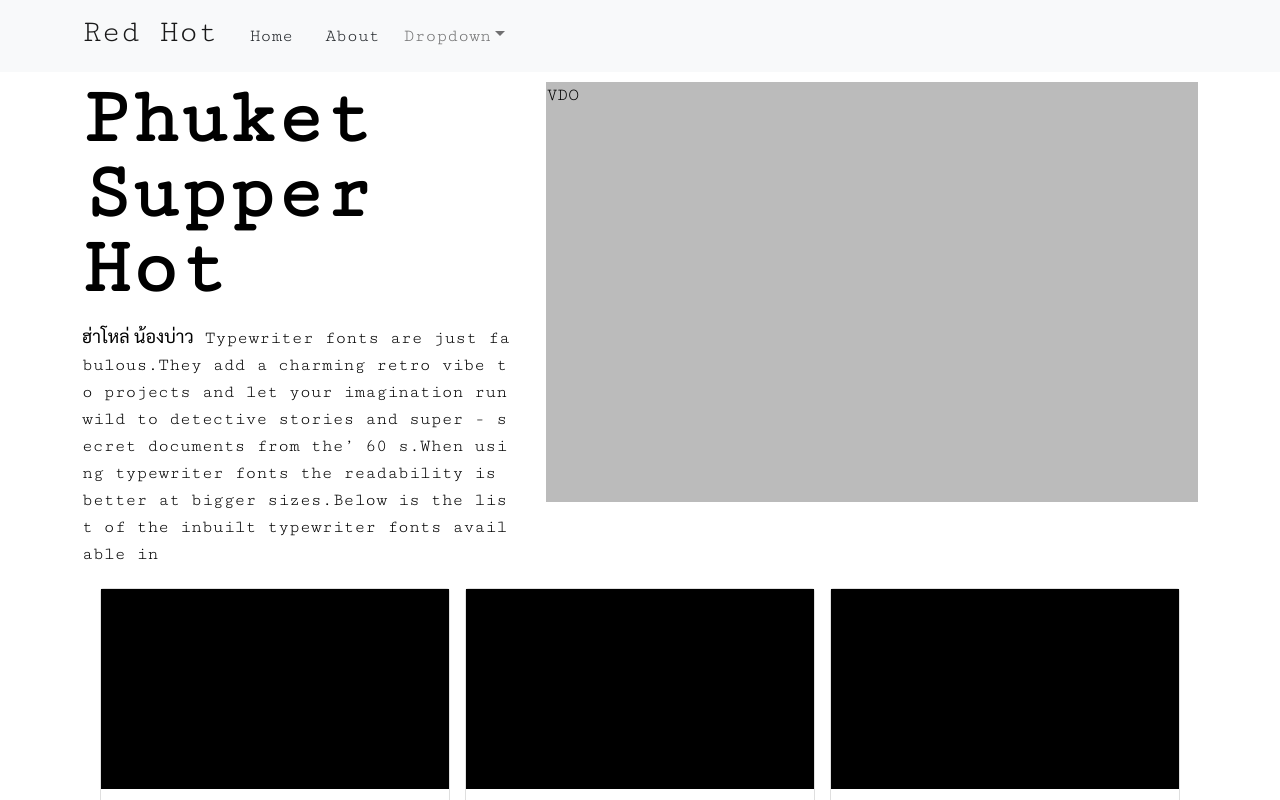
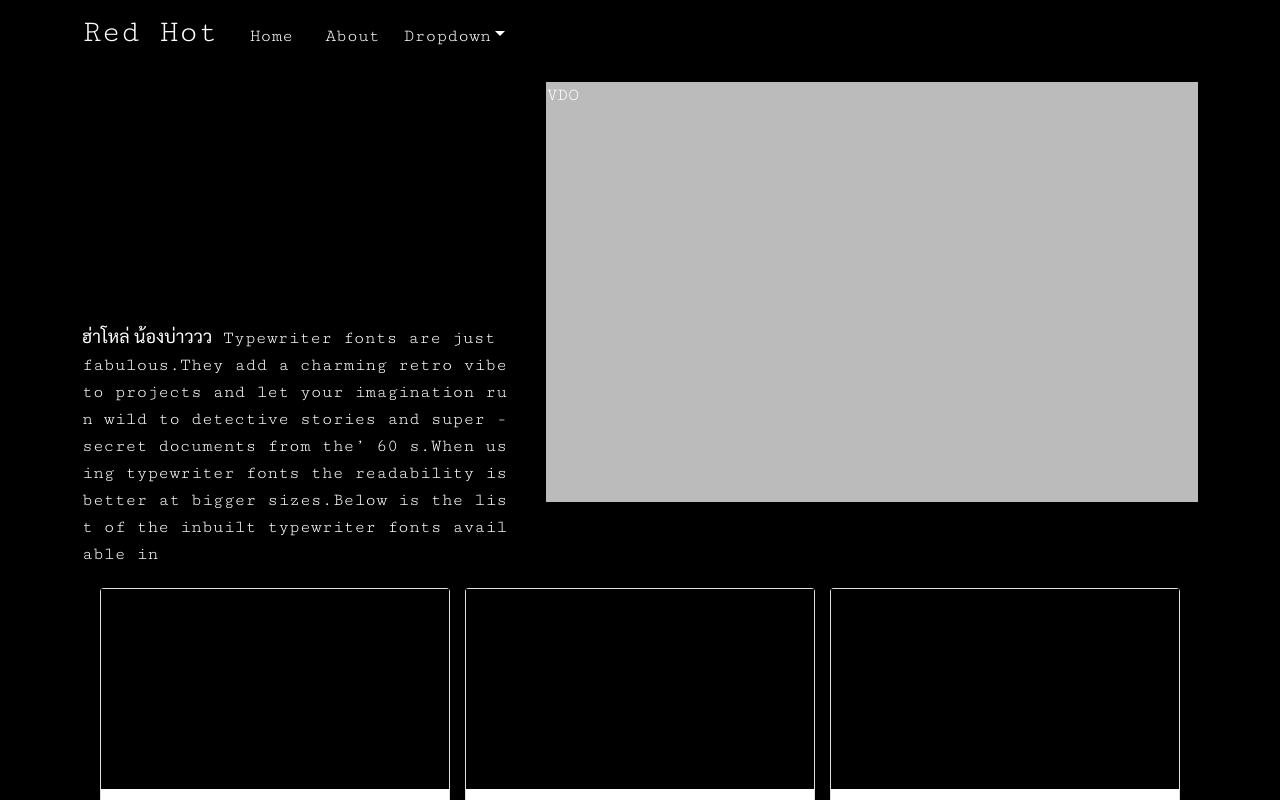
Before and after one commit to BallPanupan/redhot, a Next.js app: page / in a window 1280 px wide. Shown: the top 800 px of the page. Built offline with nearby package versions, Linux system fonts and the light colour scheme.

Commit message:
change color of layout to Black

```diff
--- a/components/MainContent.js
+++ b/components/MainContent.js
@@ -6,7 +6,7 @@ function MainContent() {
                     <h1>Phuket Supper Hot</h1>
                 </div>
                 <div className="content-body">
-                    <span>ฮ่าโหล่ น้องบ่าว</span> Typewriter fonts are just fabulous.They add a charming retro vibe to projects and
+                    <span>ฮ่าโหล่ น้องบ่าววว</span> Typewriter fonts are just fabulous.They add a charming retro vibe to projects and
                     let your imagination run wild to detective stories and super - secret documents from the’ 60 s.When using typewriter fonts the readability is better at bigger sizes.Below is the list of the inbuilt typewriter fonts available in
                 </div>
             </div>
--- a/components/NavbarMenu.js
+++ b/components/NavbarMenu.js
@@ -3,7 +3,7 @@ import Link from "next/link";
 
 function NavbarMenu() {
     return (
-        <Navbar bg="light" expand="lg">
+        <Navbar bg="back" expand="lg">
             <Container>
                 <Link href='/'>
                     <Navbar.Brand href="#"><h2>Red Hot</h2></Navbar.Brand>
--- a/styles/index.scss
+++ b/styles/index.scss
@@ -1,8 +1,17 @@
 @import url('https://fonts.googleapis.com/css2?family=Cutive+Mono&family=Sarabun:ital,wght@0,100;0,200;0,300;0,400;0,500;0,600;0,700;0,800;1,100;1,200;1,300;1,400;1,500;1,600;1,700;1,800&display=swap');
 body {
     font-family: 'Cutive Mono', monospace;
-    color: black;
+    color: rgb(255, 255, 255);
+    background-color: black;
     font-size: 18px;
+}
+
+.font-black {
+    color: black !important;
+}
+
+.font-white {
+    color: white !important;
 }
 
 span {
@@ -96,3 +105,15 @@ span {
 .card-group {
 
 }
+
+.navbar  h2, a {
+    color: white !important;
+}
+
+.navbar a:hover {
+    background-color: unset;
+}
+
+.navbar a:focus {
+    background-color: unset;
+}
```
